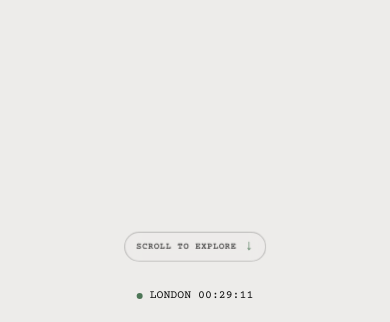
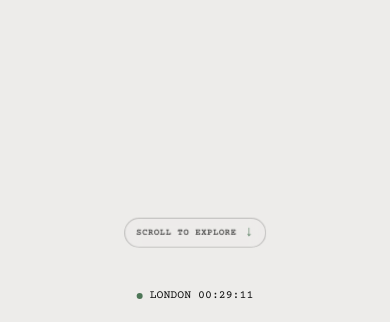
Before and after one commit to Enkhamgalan1230/Enkhamgalan1230.github.io, an Astro site: page / in a window 390 px wide. Shown: the part 522-844 px from the top of the page. Built offline with nearby package versions, Linux system fonts and the light colour scheme; Astro itself is replaced by a stand-in of ours.

Commit message:
Update index.astro

```diff
--- a/src/pages/index.astro
+++ b/src/pages/index.astro
@@ -206,7 +206,7 @@ import BaseLayout from "../layouts/BaseLayout.astro";
 
   @media (max-width: 640px) {
     .scroll-cue {
-      bottom: 58px;
+      bottom: 72px;
 
       padding: 7px 11px;
 
```
